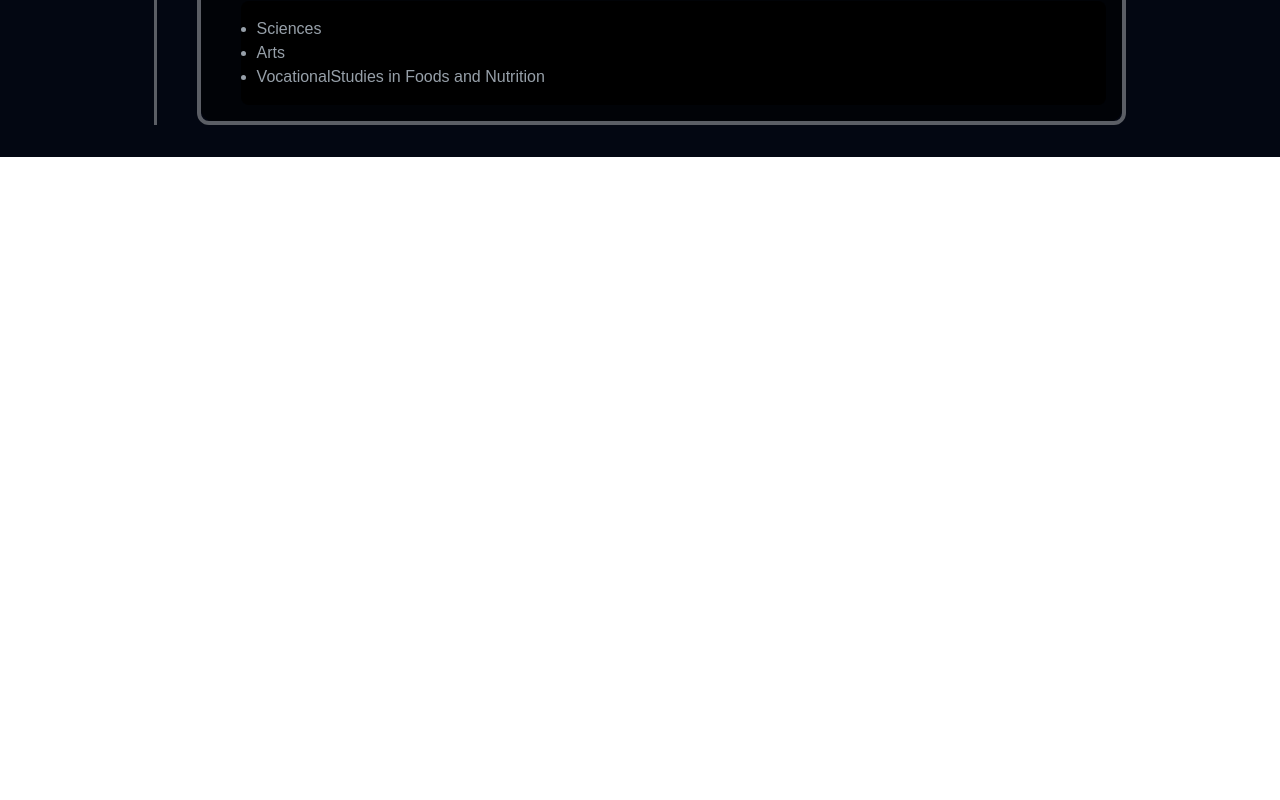
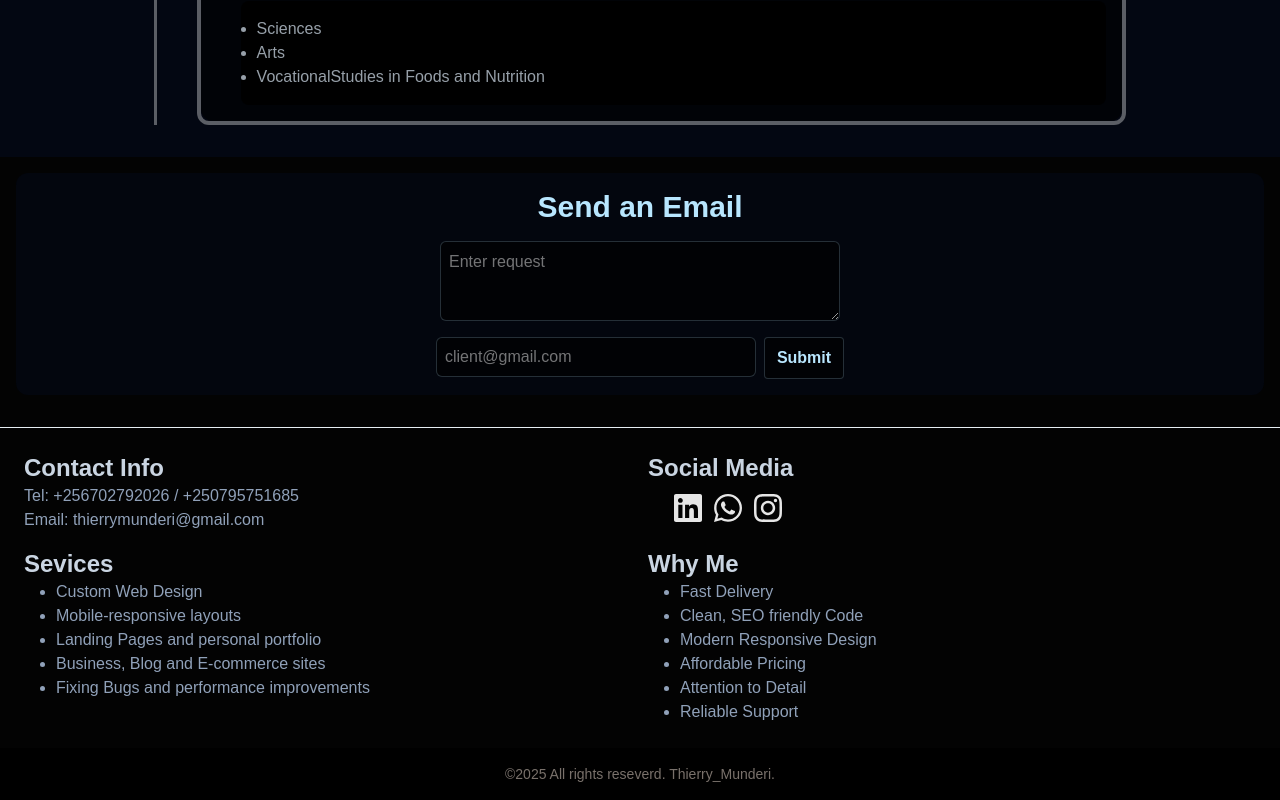
Before and after one commit to Thierry256-dev/Portfolio, a React (Vite) app: page / in a window 1280 px wide. Shown: the part 3507-4307 px from the top of the page. Before the commit the page ends 3664 px from the top, so only its background shows below. Built offline with nearby package versions, Linux system fonts and the light colour scheme.

Commit message:
Designing the footer

```diff
--- a/src/App.jsx
+++ b/src/App.jsx
@@ -38,7 +38,7 @@ function App() {
         </div>
       </section>
       <section
-        id="educaton"
+        id="education"
         className="p-8 bg-gray-950 h-auto flex flex-col justify-center items-center"
       >
         <h1 className="flex items-center z-3 text-sky-200/75 pb-4 font-bold text-4xl">
--- a/src/Componets/Footer.jsx
+++ b/src/Componets/Footer.jsx
@@ -1,3 +1,92 @@
+import { FaLinkedin, FaWhatsapp, FaInstagram } from "react-icons/fa";
+
 export default function Footer() {
-  return <></>;
+  return (
+    <>
+      <div className="bg-black/99 text-white/90 flex flex-col gap-4">
+        <div className="flex flex-col gap-4 bg-gray-950/75 p-4 rounded-xl m-4 ">
+          <h2 className="text-3xl font-bold text-sky-200 text-center">
+            Send an Email
+          </h2>
+          <div className="flex flex-col gap-4 items-center">
+            <textarea
+              name=""
+              id=""
+              placeholder="Enter request"
+              className="h-20 block w-100 bg-black/60 border-1 border-sky-200/20 rounded-md p-2"
+            ></textarea>
+            <div className="flex gap-2">
+              <input
+                type="email"
+                placeholder="client@gmail.com"
+                className="border-1 border-sky-200/20 rounded-md h-10 w-80 p-2 bg-black/60"
+              />
+              <button className="bg-black/60 border-1 border-sky-200/20 p-2 rounded-sm text-sky-200 font-bold cursor-pointer w-20">
+                Submit
+              </button>
+            </div>
+          </div>
+        </div>
+        <hr className="bg-sky-800" />
+        <div className="flex flex-col gap-4 mx-6 my-2">
+          <div className="grid grid-cols-2 gap-4">
+            <div className="text-slate-400">
+              <h3 className="text-2xl font-bold text-slate-300">
+                Contact Info
+              </h3>
+              <label htmlFor="">
+                Tel:
+                <span> +256702792026 / +250795751685</span>
+              </label>
+              <br />
+              <label htmlFor="">
+                Email:
+                <span> thierrymunderi@gmail.com</span>
+              </label>
+            </div>
+            <div className="flex flex-col gap-2">
+              <h3 className="text-2xl font-bold text-slate-300">
+                Social Media
+              </h3>
+              <div className="flex items-center gap-2 pl-6">
+                <a href="">
+                  <FaLinkedin className="w-8 h-8 " />
+                </a>
+                <a href="">
+                  <FaWhatsapp className="w-8 h-8 " />
+                </a>
+                <a href="">
+                  <FaInstagram className="w-8 h-8 " />
+                </a>
+              </div>
+            </div>
+            <div className="text-slate-400">
+              <h3 className="text-2xl font-bold text-slate-300">Sevices</h3>
+              <ul className="list-disc pl-8">
+                <li>Custom Web Design</li>
+                <li>Mobile-responsive layouts</li>
+                <li>Landing Pages and personal portfolio</li>
+                <li>Business, Blog and E-commerce sites</li>
+                <li>Fixing Bugs and performance improvements</li>
+              </ul>
+            </div>
+            <div className="text-slate-400">
+              <h3 className="text-2xl font-bold text-slate-300">Why Me</h3>
+              <ul className="list-disc pl-8">
+                <li>Fast Delivery</li>
+                <li>Clean, SEO friendly Code</li>
+                <li>Modern Responsive Design</li>
+                <li>Affordable Pricing</li>
+                <li>Attention to Detail</li>
+                <li>Reliable Support</li>
+              </ul>
+            </div>
+          </div>
+        </div>
+        <div className="text-center text-sm bg-black p-4 text-stone-500">
+          <p>&copy;2025 All rights reseverd. Thierry_Munderi.</p>
+        </div>
+      </div>
+    </>
+  );
 }
```
